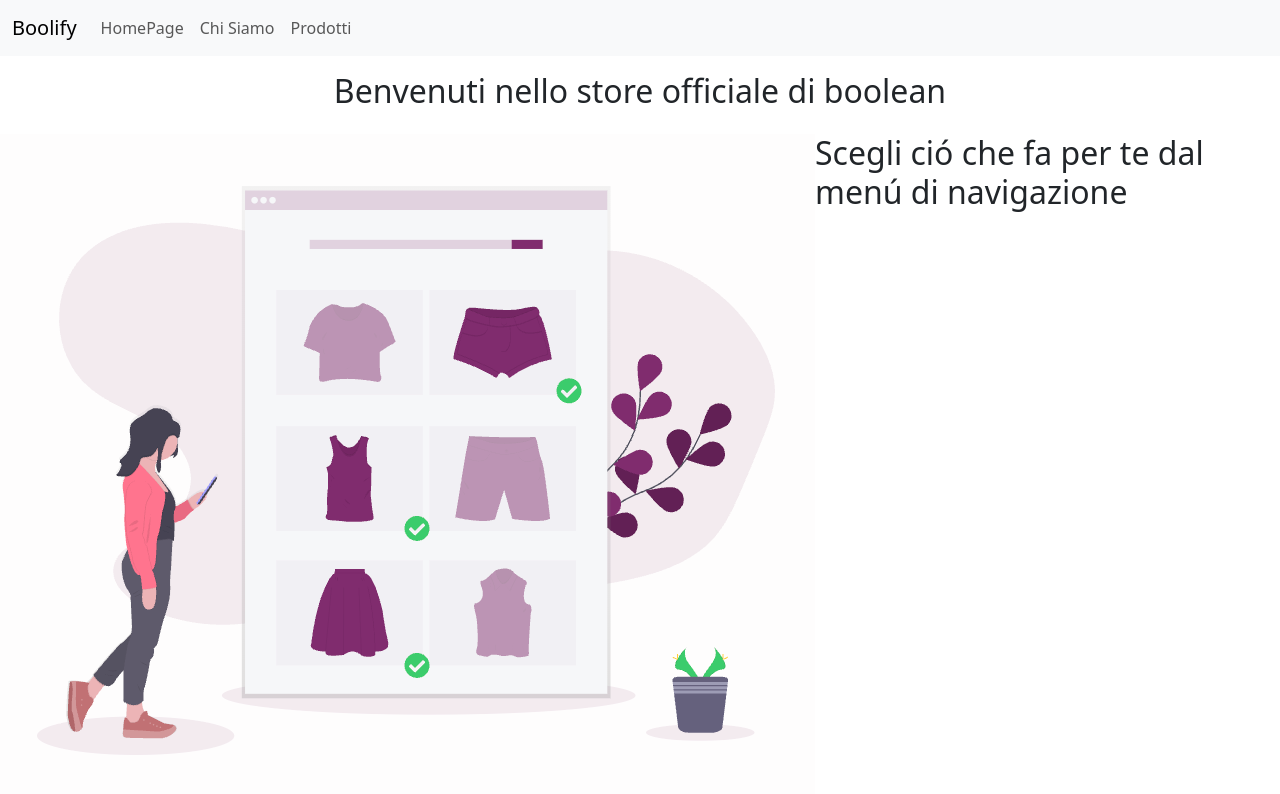
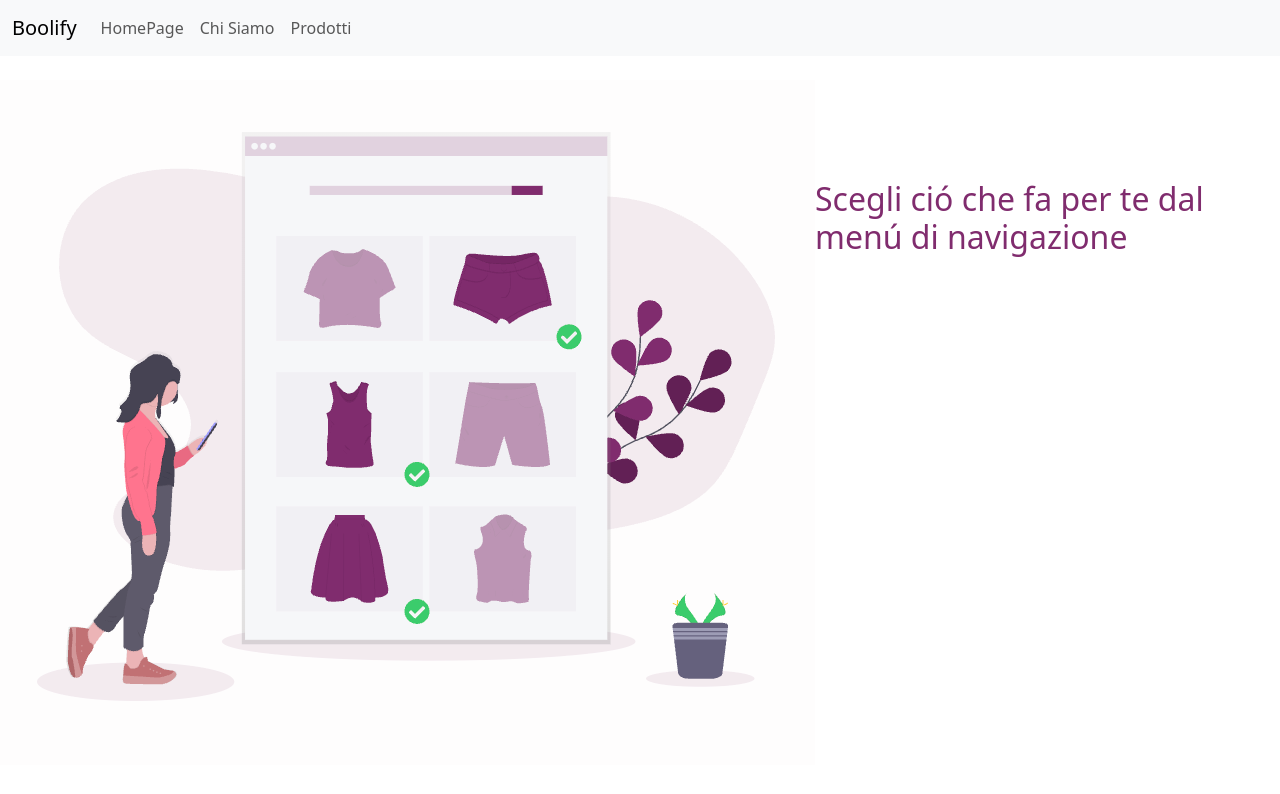
Before and after one commit to LucaStellato/react-router, a React (Vite) app: page / in a window 1280 px wide. Shown: the top 794 px of the page. Built offline with nearby package versions, Linux system fonts and the light colour scheme.

Commit message:
optimization main

```diff
--- a/src/pages/HomePage.jsx
+++ b/src/pages/HomePage.jsx
@@ -25,11 +25,10 @@ export default function HomePageLayout() {
                     </div>
                 </nav>
             </header>
-            <main>
-                <h2 className="text-center mt-3">Benvenuti nello store officiale di boolean</h2>
+            <main className='' style={{}}>
                 <div className='d-flex mt-4'>
                     <img src={jmb}></img>
-                    <h2>Scegli ció che fa per te dal menú di navigazione</h2>
+                    <h2 style={{ color: '#802c6e', marginTop: '100px' }}>Scegli ció che fa per te dal menú di navigazione</h2>
 
                 </div>
             </main>
```
